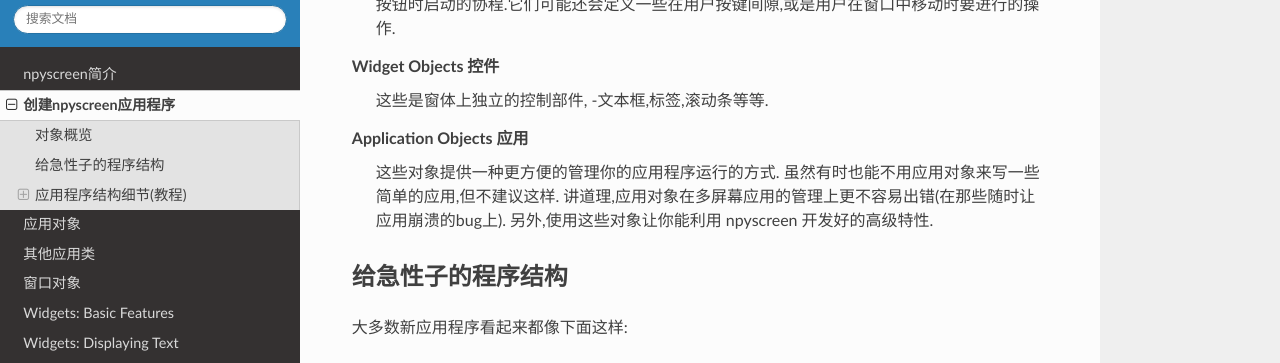
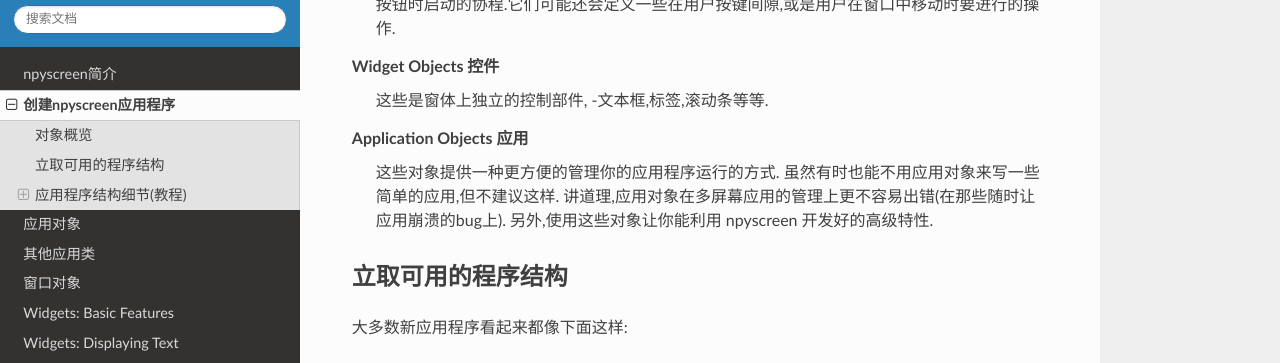
Before and after one commit to will-mei/npyscreen_doc_zh, a Sphinx documentation site: the page built from docs/source/application-structure.rst, in a window 1280 px wide and 900 px high, scrolled down 366 px. Shown: the top 363 px of the window. Built offline with Sphinx 7.4.7 and the Read the Docs theme 2.0.0, drawn with Linux system fonts in a browser that asks for light colours.

Commit message:
wording adjustment

```diff
--- a/docs/source/application-structure.rst
+++ b/docs/source/application-structure.rst
@@ -15,7 +15,7 @@ Widget Objects 控件
 Application Objects 应用
     这些对象提供一种更方便的管理你的应用程序运行的方式. 虽然有时也能不用应用对象来写一些简单的应用,但不建议这样. 讲道理,应用对象在多屏幕应用的管理上更不容易出错(在那些随时让应用崩溃的bug上). 另外,使用这些对象让你能利用 npyscreen 开发好的高级特性.
 
-给急性子的程序结构
+立取可用的程序结构
 -------------------
 
 大多数新应用程序看起来都像下面这样::
```
